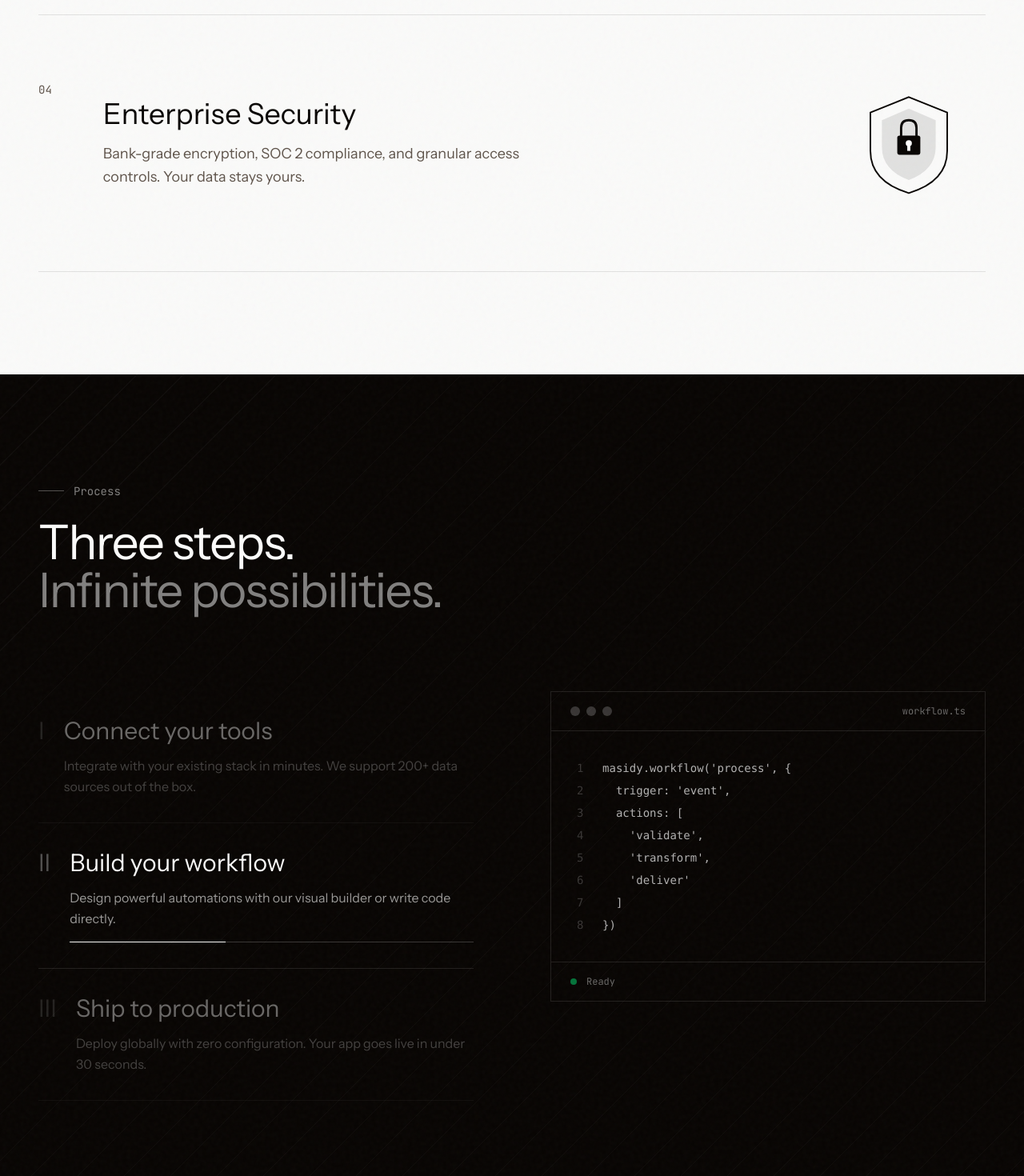
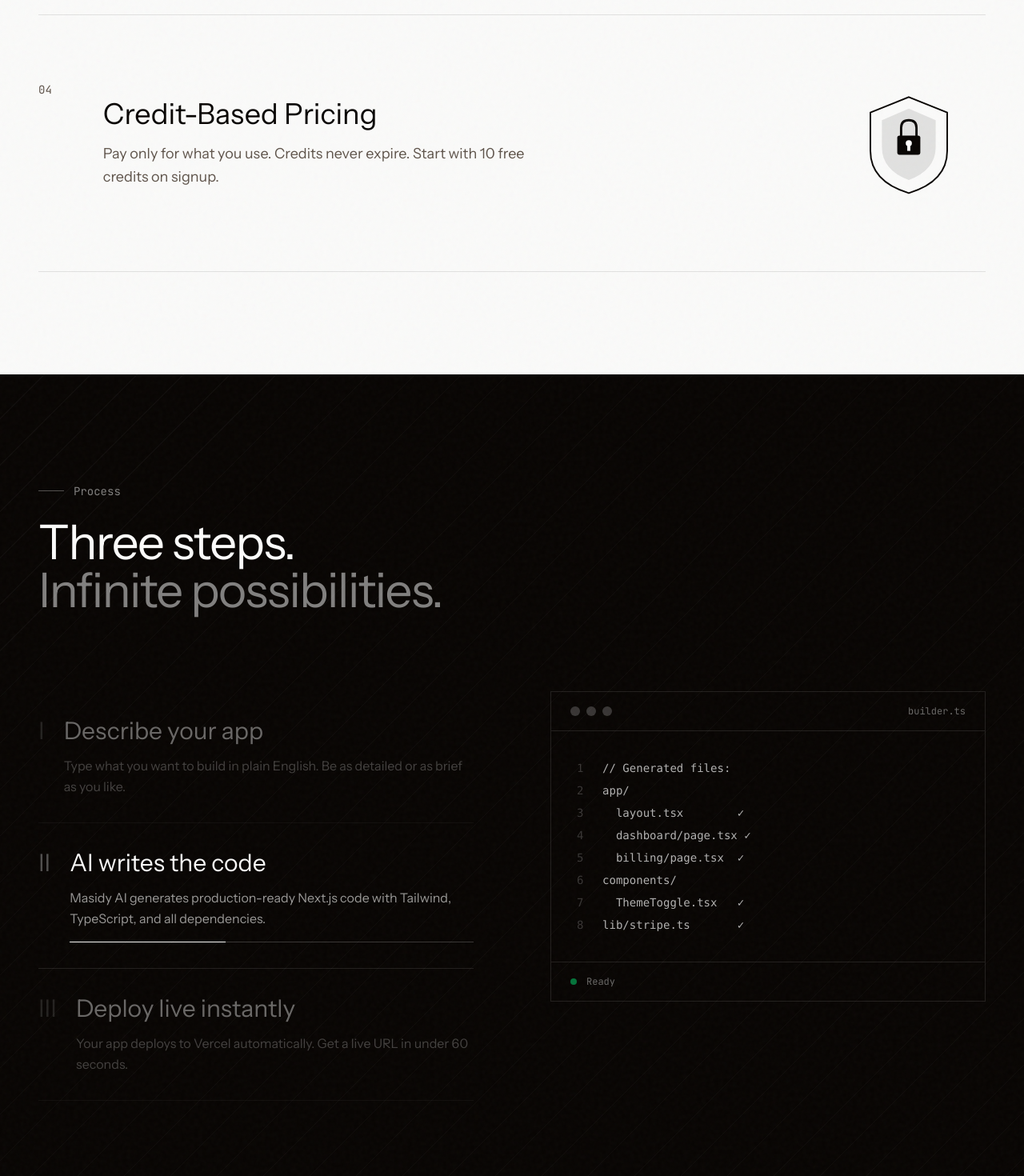
Before and after one commit to ragabsadek-rs/masidy, a Next.js app: page / in a window 1280 px wide. Shown: the part 2160-3630 px from the top of the page at 80% size. Built offline with nearby package versions, Linux system fonts and the light colour scheme.

Commit message:
feat: update all landing page sections to reflect real Masidy product - credit packs, AI builder, real integrations, accurate metrics

```diff
--- a/components/landing/developers-section.tsx
+++ b/components/landing/developers-section.tsx
@@ -5,52 +5,59 @@ import { Copy, Check } from "lucide-react";
 
 const codeExamples = [
   {
-    label: "Install",
-    code: `npm install @masidy/sdk
-
-# or
-yarn add @masidy/sdk
-pnpm add @masidy/sdk`,
+    label: "Describe",
+    code: `// POST /api/builder/chat
+{
+  "projectId": "proj_abc123",
+  "model": "masidy-standard",
+  "message": "Add a Stripe billing page
+    with a plan selector and
+    checkout button."
+}`,
   },
   {
-    label: "Initialize",
-    code: `import { Masidy } from '@masidy/sdk'
-
-const masidy = new Masidy({
-  apiKey: process.env.MASIDY_KEY
-})`,
+    label: "Generate",
+    code: `// AI response — files generated:
+{
+  "files": [
+    "app/billing/page.tsx",
+    "components/PlanSelector.tsx",
+    "lib/stripe.ts"
+  ],
+  "creditsUsed": 2,
+  "model": "masidy-standard"
+}`,
   },
   {
     label: "Deploy",
-    code: `const app = await masidy.deploy({
-  name: 'my-app',
-  region: 'auto',
-  scaling: {
-    min: 1,
-    max: 100
-  }
-})
+    code: `// POST /api/builder/deploy
+// Auto-triggered after generation
 
-console.log('Live at:', app.url)`,
+{
+  "status": "deployed",
+  "url": "https://your-app.vercel.app",
+  "deployTime": "47s",
+  "creditsUsed": 1
+}`,
   },
 ];
 
 const features = [
   {
-    title: "TypeScript native",
-    description: "Full type safety with auto-generated types."
+    title: "Claude AI powered",
+    description: "Anthropic's Claude writes your production code."
   },
   {
-    title: "Zero config",
-    description: "Sensible defaults that just work."
+    title: "Next.js 14 output",
+    description: "App Router, TypeScript, Tailwind — ready to ship."
   },
   {
-    title: "Edge-ready",
-    description: "Runs anywhere: Node, Deno, Bun, browsers."
+    title: "Auto-deploys to Vercel",
+    description: "Every generation triggers a live deployment."
   },
   {
-    title: "12KB gzipped",
-    description: "Lightweight with zero dependencies."
+    title: "Credit-based billing",
+    description: "Pay per message. Credits never expire."
   },
 ];
 
@@ -122,13 +129,13 @@ export function DevelopersSection() {
               For developers
             </span>
             <h2 className="text-4xl lg:text-6xl font-display tracking-tight mb-8">
-              Built by devs.
+              Describe it.
               <br />
-              <span className="text-muted-foreground">For devs.</span>
+              <span className="text-muted-foreground">We build it.</span>
             </h2>
             <p className="text-xl text-muted-foreground mb-12 leading-relaxed">
-              A thoughtfully designed SDK that gets out of your way.
-              Ship faster with intuitive APIs and exceptional documentation.
+              The Masidy builder API turns plain-English prompts into deployed Next.js apps.
+              Every message generates real code and ships it live.
             </p>
 
             {/* Features */}
--- a/components/landing/features-section.tsx
+++ b/components/landing/features-section.tsx
@@ -5,26 +5,26 @@ import { useEffect, useRef, useState } from "react";
 const features = [
   {
     number: "01",
-    title: "Instant Deployment",
-    description: "Push to production in seconds. Our edge network ensures your applications load instantly, anywhere in the world.",
+    title: "AI Code Generation",
+    description: "Describe your app in plain English. Claude AI writes production-ready Next.js code instantly.",
+    visual: "ai",
+  },
+  {
+    number: "02",
+    title: "One-Click Deploy",
+    description: "Every build deploys live to Vercel automatically. Get a real URL in under 60 seconds.",
     visual: "deploy",
   },
   {
-    number: "02",
-    title: "AI-Native Workflows",
-    description: "Build intelligent applications with built-in AI capabilities. From inference to training, everything scales automatically.",
-    visual: "ai",
-  },
-  {
     number: "03",
-    title: "Real-time Collaboration",
-    description: "Work together seamlessly. Live preview, instant feedback, and version control that actually makes sense.",
+    title: "Full Dashboard",
+    description: "Manage deployments, domains, env vars, analytics, firewall, CDN, and storage from one place.",
     visual: "collab",
   },
   {
     number: "04",
-    title: "Enterprise Security",
-    description: "Bank-grade encryption, SOC 2 compliance, and granular access controls. Your data stays yours.",
+    title: "Credit-Based Pricing",
+    description: "Pay only for what you use. Credits never expire. Start with 10 free credits on signup.",
     visual: "security",
   },
 ];
--- a/components/landing/how-it-works-section.tsx
+++ b/components/landing/how-it-works-section.tsx
@@ -5,38 +5,39 @@ import { useEffect, useRef, useState } from "react";
 const steps = [
   {
     number: "I",
-    title: "Connect your tools",
-    description: "Integrate with your existing stack in minutes. We support 200+ data sources out of the box.",
-    code: `import { masidy } from '@masidy/core'
+    title: "Describe your app",
+    description: "Type what you want to build in plain English. Be as detailed or as brief as you like.",
+    code: `// You type:
+"Build a SaaS dashboard with user auth,
+ a billing page using Stripe, and a
+ dark mode toggle."
 
-masidy.connect({
-  source: 'your-database',
-  sync: true
-})`,
+// Masidy AI gets to work...`,
   },
   {
     number: "II",
-    title: "Build your workflow",
-    description: "Design powerful automations with our visual builder or write code directly.",
-    code: `masidy.workflow('process', {
-  trigger: 'event',
-  actions: [
-    'validate',
-    'transform',
-    'deliver'
-  ]
-})`,
+    title: "AI writes the code",
+    description: "Masidy AI generates production-ready Next.js code with Tailwind, TypeScript, and all dependencies.",
+    code: `// Generated files:
+app/
+  layout.tsx        ✓
+  dashboard/page.tsx ✓
+  billing/page.tsx  ✓
+components/
+  ThemeToggle.tsx   ✓
+lib/stripe.ts       ✓`,
   },
   {
     number: "III",
-    title: "Ship to production",
-    description: "Deploy globally with zero configuration. Your app goes live in under 30 seconds.",
-    code: `masidy.deploy({
-  target: 'production',
-  regions: 'auto'
-})
+    title: "Deploy live instantly",
+    description: "Your app deploys to Vercel automatically. Get a live URL in under 60 seconds.",
+    code: `// Deploying to Vercel...
+✓ Build complete (12s)
+✓ Edge network propagated
+✓ SSL certificate issued
 
-// Deployed to 12 regions`,
+// Live at:
+https://your-app.vercel.app`,
   },
 ];
 
@@ -151,7 +152,7 @@ export function HowItWorksSection() {
                   <div className="w-3 h-3 rounded-full bg-background/20" />
                   <div className="w-3 h-3 rounded-full bg-background/20" />
                 </div>
-                <span className="text-xs font-mono text-background/40">workflow.ts</span>
+                <span className="text-xs font-mono text-background/40">builder.ts</span>
               </div>
 
               {/* Code content */}
--- a/components/landing/integrations-section.tsx
+++ b/components/landing/integrations-section.tsx
@@ -6,15 +6,15 @@ const integrations = [
   { name: "GitHub", category: "Version Control" },
   { name: "Slack", category: "Communication" },
   { name: "Stripe", category: "Payments" },
+  { name: "Datadog", category: "Monitoring" },
+  { name: "Notion", category: "Documentation" },
+  { name: "AWS", category: "Cloud" },
   { name: "PostgreSQL", category: "Database" },
-  { name: "Redis", category: "Cache" },
-  { name: "AWS", category: "Cloud" },
-  { name: "MongoDB", category: "Database" },
+  { name: "Sentry", category: "Error Tracking" },
+  { name: "Upstash", category: "Redis / Queue" },
+  { name: "PlanetScale", category: "Database" },
   { name: "Vercel", category: "Hosting" },
-  { name: "Figma", category: "Design" },
-  { name: "Linear", category: "Project Management" },
-  { name: "Notion", category: "Documentation" },
-  { name: "OpenAI", category: "AI/ML" },
+  { name: "Anthropic", category: "AI/ML" },
 ];
 
 export function IntegrationsSection() {
@@ -53,7 +53,7 @@ export function IntegrationsSection() {
             you already use.
           </h2>
           <p className="text-xl text-muted-foreground">
-            200+ pre-built integrations. Connect your entire stack in minutes.
+            12 pre-built integrations. Connect your stack from the dashboard.
           </p>
         </div>
 
--- a/components/landing/metrics-section.tsx
+++ b/components/landing/metrics-section.tsx
@@ -46,28 +46,28 @@ function AnimatedCounter({ end, suffix = "", prefix = "" }: { end: number; suffi
 
 const metrics = [
   {
-    value: 2847392,
+    value: 10,
     suffix: "",
     prefix: "",
-    label: "API requests today",
+    label: "Free credits on signup",
   },
   {
-    value: 99,
-    suffix: ".99%",
-    prefix: "",
-    label: "Uptime this quarter",
+    value: 60,
+    suffix: "s",
+    prefix: "<\u00A0",
+    label: "To first deployment",
   },
   {
-    value: 23,
-    suffix: "ms",
+    value: 3,
+    suffix: "",
     prefix: "",
-    label: "Average response time",
+    label: "AI models available",
   },
   {
-    value: 184,
-    suffix: "",
+    value: 100,
+    suffix: "+",
     prefix: "",
-    label: "Countries served",
+    label: "Edge locations via Vercel",
   },
 ];
 
@@ -109,9 +109,9 @@ export function MetricsSection() {
                 isVisible ? "opacity-100 translate-y-0" : "opacity-0 translate-y-4"
               }`}
             >
-              Performance you
+              Built for speed.
               <br />
-              can measure.
+              Priced for builders.
             </h2>
           </div>
           <div className="flex items-center gap-4 font-mono text-sm text-muted-foreground">
--- a/components/landing/pricing-section.tsx
+++ b/components/landing/pricing-section.tsx
@@ -1,61 +1,53 @@
 "use client";
 
-import { useState } from "react";
 import { ArrowRight, Check } from "lucide-react";
 
-const plans = [
+const creditPacks = [
   {
-    name: "Starter",
-    description: "For individuals and small projects",
-    price: { monthly: 0, annual: 0 },
-    features: [
-      "Up to 3 projects",
-      "1GB storage",
-      "Community support",
-      "Basic analytics",
-      "SSL certificates",
-    ],
-    cta: "Start free",
+    id: "pack_5",
+    price: 5,
+    credits: 50,
+    perCredit: "0.10",
     popular: false,
   },
   {
-    name: "Pro",
-    description: "For growing teams and businesses",
-    price: { monthly: 29, annual: 24 },
-    features: [
-      "Unlimited projects",
-      "100GB storage",
-      "Priority support",
-      "Advanced analytics",
-      "Custom domains",
-      "Team collaboration",
-      "API access",
-    ],
-    cta: "Start trial",
+    id: "pack_10",
+    price: 10,
+    credits: 110,
+    perCredit: "0.09",
+    popular: false,
+  },
+  {
+    id: "pack_20",
+    price: 20,
+    credits: 240,
+    perCredit: "0.08",
     popular: true,
   },
   {
-    name: "Enterprise",
-    description: "For large-scale operations",
-    price: { monthly: null, annual: null },
-    features: [
-      "Everything in Pro",
-      "Unlimited storage",
-      "24/7 dedicated support",
-      "Custom integrations",
-      "SLA guarantee",
-      "On-premise option",
-      "Security audit",
-      "Custom contracts",
-    ],
-    cta: "Contact sales",
+    id: "pack_50",
+    price: 50,
+    credits: 650,
+    perCredit: "0.08",
+    popular: false,
+  },
+  {
+    id: "pack_100",
+    price: 100,
+    credits: 1400,
+    perCredit: "0.07",
     popular: false,
   },
 ];
 
+const creditCosts = [
+  { action: "Masidy Lite message", cost: "0.5 cr" },
+  { action: "Masidy Standard message", cost: "2 cr" },
+  { action: "Masidy Max message", cost: "5 cr" },
+  { action: "Deploy to Vercel", cost: "1 cr" },
+];
+
 export function PricingSection() {
-  const [isAnnual, setIsAnnual] = useState(true);
-
   return (
     <section id="pricing" className="relative py-32 lg:py-40 border-t border-foreground/10">
       <div className="max-w-7xl mx-auto px-6 lg:px-12">
@@ -65,118 +57,96 @@ export function PricingSection() {
             Pricing
           </span>
           <h2 className="font-display text-5xl md:text-6xl lg:text-7xl tracking-tight text-foreground mb-6">
-            Simple, transparent
+            Buy credits.
             <br />
-            <span className="text-stroke">pricing</span>
+            <span className="text-stroke">Build anything.</span>
           </h2>
           <p className="text-lg text-muted-foreground max-w-xl">
-            Start free and scale as you grow. No hidden fees, no surprises.
+            No subscriptions. No monthly fees. Credits never expire — use them at your own pace.
           </p>
         </div>
 
-        {/* Billing Toggle */}
-        <div className="flex items-center gap-4 mb-16">
-          <span
-            className={`text-sm transition-colors ${
-              !isAnnual ? "text-foreground" : "text-muted-foreground"
-            }`}
-          >
-            Monthly
-          </span>
-          <button
-            onClick={() => setIsAnnual(!isAnnual)}
-            className="relative w-14 h-7 bg-foreground/10 rounded-full p-1 transition-colors hover:bg-foreground/20"
-          >
+        {/* Credit Packs */}
+        <div className="grid md:grid-cols-5 gap-px bg-foreground/10 mb-16">
+          {creditPacks.map((pack, idx) => (
             <div
-              className={`w-5 h-5 bg-foreground rounded-full transition-transform duration-300 ${
-                isAnnual ? "translate-x-7" : "translate-x-0"
-              }`}
-            />
-          </button>
-          <span
-            className={`text-sm transition-colors ${
-              isAnnual ? "text-foreground" : "text-muted-foreground"
-            }`}
-          >
-            Annual
-          </span>
-          {isAnnual && (
-            <span className="ml-2 px-2 py-1 bg-foreground text-primary-foreground text-xs font-mono">
-              Save 17%
-            </span>
-          )}
-        </div>
-
-        {/* Pricing Cards */}
-        <div className="grid md:grid-cols-3 gap-px bg-foreground/10">
-          {plans.map((plan, idx) => (
-            <div
-              key={plan.name}
-              className={`relative p-8 lg:p-12 bg-background ${
-                plan.popular ? "md:-my-4 md:py-12 lg:py-16 border-2 border-foreground" : ""
+              key={pack.id}
+              className={`relative p-8 bg-background ${
+                pack.popular ? "md:-my-4 md:py-12 border-2 border-foreground" : ""
               }`}
             >
-              {plan.popular && (
+              {pack.popular && (
                 <span className="absolute -top-3 left-8 px-3 py-1 bg-foreground text-primary-foreground text-xs font-mono uppercase tracking-widest">
                   Most Popular
                 </span>
               )}
 
-              {/* Plan Header */}
-              <div className="mb-8">
+              {/* Pack header */}
+              <div className="mb-6">
                 <span className="font-mono text-xs text-muted-foreground">
                   {String(idx + 1).padStart(2, "0")}
                 </span>
-                <h3 className="font-display text-3xl text-foreground mt-2">{plan.name}</h3>
-                <p className="text-sm text-muted-foreground mt-2">{plan.description}</p>
+                <div className="font-display text-4xl text-foreground mt-2">${pack.price}</div>
+                <div className="font-display text-2xl text-foreground mt-1">
+                  {pack.credits.toLocaleString()} <span className="text-muted-foreground text-lg">credits</span>
+                </div>
               </div>
 
-              {/* Price */}
-              <div className="mb-8 pb-8 border-b border-foreground/10">
-                {plan.price.monthly !== null ? (
-                  <div className="flex items-baseline gap-2">
-                    <span className="font-display text-5xl lg:text-6xl text-foreground">
-                      ${isAnnual ? plan.price.annual : plan.price.monthly}
-                    </span>
-                    <span className="text-muted-foreground">/month</span>
-                  </div>
-                ) : (
-                  <span className="font-display text-4xl text-foreground">Custom</span>
-                )}
+              {/* Per-credit cost */}
+              <div className="mb-6 pb-6 border-b border-foreground/10">
+                <span className="font-mono text-xs text-muted-foreground">
+                  ${pack.perCredit} / credit
+                </span>
               </div>
 
-              {/* Features */}
-              <ul className="space-y-4 mb-10">
-                {plan.features.map((feature) => (
-                  <li key={feature} className="flex items-start gap-3">
-                    <Check className="w-4 h-4 text-foreground mt-0.5 shrink-0" />
-                    <span className="text-sm text-muted-foreground">{feature}</span>
-                  </li>
-                ))}
+              {/* Perks */}
+              <ul className="space-y-3 mb-8">
+                <li className="flex items-start gap-2">
+                  <Check className="w-4 h-4 text-foreground mt-0.5 shrink-0" />
+                  <span className="text-sm text-muted-foreground">Never expire</span>
+                </li>
+                <li className="flex items-start gap-2">
+                  <Check className="w-4 h-4 text-foreground mt-0.5 shrink-0" />
+                  <span className="text-sm text-muted-foreground">All models included</span>
+                </li>
               </ul>
 
               {/* CTA */}
-              <button
-                className={`w-full py-4 flex items-center justify-center gap-2 text-sm font-medium transition-all group ${
-                  plan.popular
+              <a
+                href="/auth/signup"
+                className={`w-full py-3 flex items-center justify-center gap-2 text-sm font-medium transition-all duration-300 group ${
+                  pack.popular
                     ? "bg-foreground text-primary-foreground hover:bg-foreground/90"
                     : "border border-foreground/20 text-foreground hover:border-foreground hover:bg-foreground/5"
                 }`}
               >
-                {plan.cta}
-                <ArrowRight className="w-4 h-4 transition-transform group-hover:translate-x-1" />
-              </button>
+                Get started
+                <ArrowRight className="w-4 h-4 transition-transform duration-300 group-hover:translate-x-1" />
+              </a>
             </div>
           ))}
         </div>
 
-        {/* Bottom Note */}
-        <p className="mt-12 text-center text-sm text-muted-foreground">
-          All plans include automatic updates, HTTPS, and DDoS protection.{" "}
-          <a href="#" className="underline underline-offset-4 hover:text-foreground transition-colors">
-            Compare all features
-          </a>
-        </p>
+        {/* Credit costs reference */}
+        <div className="border border-foreground/10 p-8 lg:p-12">
+          <span className="font-mono text-xs tracking-widest text-muted-foreground uppercase block mb-8">
+            Credit costs reference
+          </span>
+          <div className="grid sm:grid-cols-2 lg:grid-cols-4 gap-px bg-foreground/10">
+            {creditCosts.map((item) => (
+              <div key={item.action} className="bg-background p-6">
+                <div className="font-display text-2xl text-foreground mb-2">{item.cost}</div>
+                <div className="text-sm text-muted-foreground">{item.action}</div>
+              </div>
+            ))}
+          </div>
+          <p className="mt-8 text-sm text-muted-foreground">
+            New accounts start with 10 free credits — no card required.{" "}
+            <a href="/auth/signup" className="underline underline-offset-4 hover:text-foreground transition-colors duration-300">
+              Sign up free
+            </a>
+          </p>
+        </div>
       </div>
     </section>
   );
--- a/components/landing/testimonials-section.tsx
+++ b/components/landing/testimonials-section.tsx
@@ -4,32 +4,32 @@ import { useEffect, useState } from "react";
 
 const testimonials = [
   {
-    quote: "Masidy transformed our deployment pipeline. What used to take hours now happens in seconds.",
+    quote: "I described my SaaS idea and had a working prototype deployed in 20 minutes. Masidy is insane.",
     author: "Sarah Chen",
-    role: "CTO",
+    role: "Founder",
     company: "Meridian Labs",
-    metric: "10x faster deployments",
+    metric: "20 min to prototype",
   },
   {
-    quote: "The developer experience is unmatched. Our team's productivity has never been higher.",
+    quote: "No more boilerplate. I just describe what I need and the AI handles the rest.",
     author: "Marcus Webb",
     role: "Engineering Lead",
     company: "Flux Systems",
-    metric: "40% more features shipped",
+    metric: "Zero boilerplate",
   },
   {
-    quote: "Finally, infrastructure that scales with our ambition. Zero downtime since we switched.",
+    quote: "The credit system is genius — I only pay for what I actually build.",
     author: "Elena Rodriguez",
-    role: "VP Engineering",
+    role: "Indie Developer",
     company: "Beacon AI",
-    metric: "99.99% uptime",
+    metric: "Pay per build",
   },
   {
-    quote: "The integrations are seamless. We connected our entire stack in a single afternoon.",
+    quote: "From idea to live URL in under a minute. This is the future of development.",
     author: "James Liu",
-    role: "Founder",
+    role: "CTO",
     company: "Prism Analytics",
-    metric: "50+ integrations used",
+    metric: "< 60s to deploy",
   },
 ];
 
```
